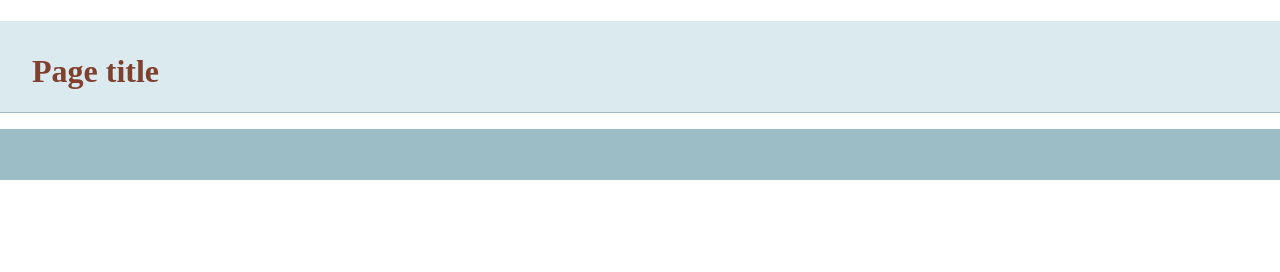
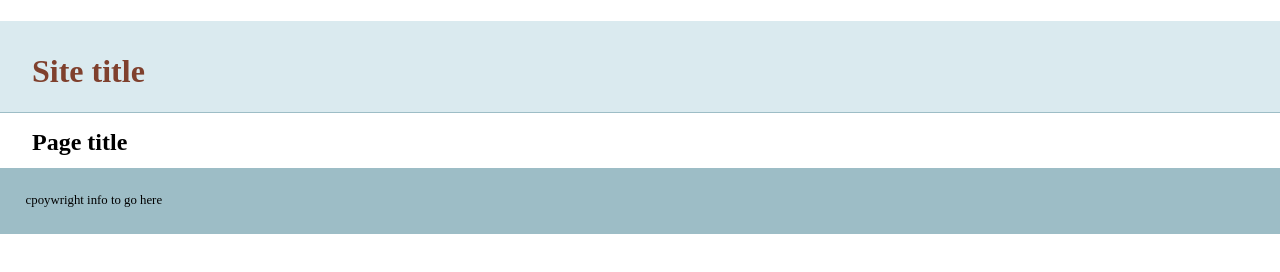
Before and after one commit to RadgeGaijin/git-basics, a plain HTML site: page index.html in a window 1280 px wide. Drawn offline with nearby package versions, Linux system fonts and the light colour scheme.

Commit message:
added more info to index.html

```diff
--- a/index.html
+++ b/index.html
@@ -14,13 +14,14 @@
     </head>
     <body>
     <header>
-	<h1>Page title</h1>
+	<h1>Site title</h1>
     </header>
     <nav id="pageNav">
     </nav>
     <main>
+      <h2>Page title</h2>
     </main>
-    <footer>
+    <footer>cpoywright info to go here
     </footer>
         <script>
 //use the modernizr load to load up external scripts. This will load the scripts asynchronously, but the order listed matters. Although it will load all scripts in parallel, it will execute them in the order listed
```
